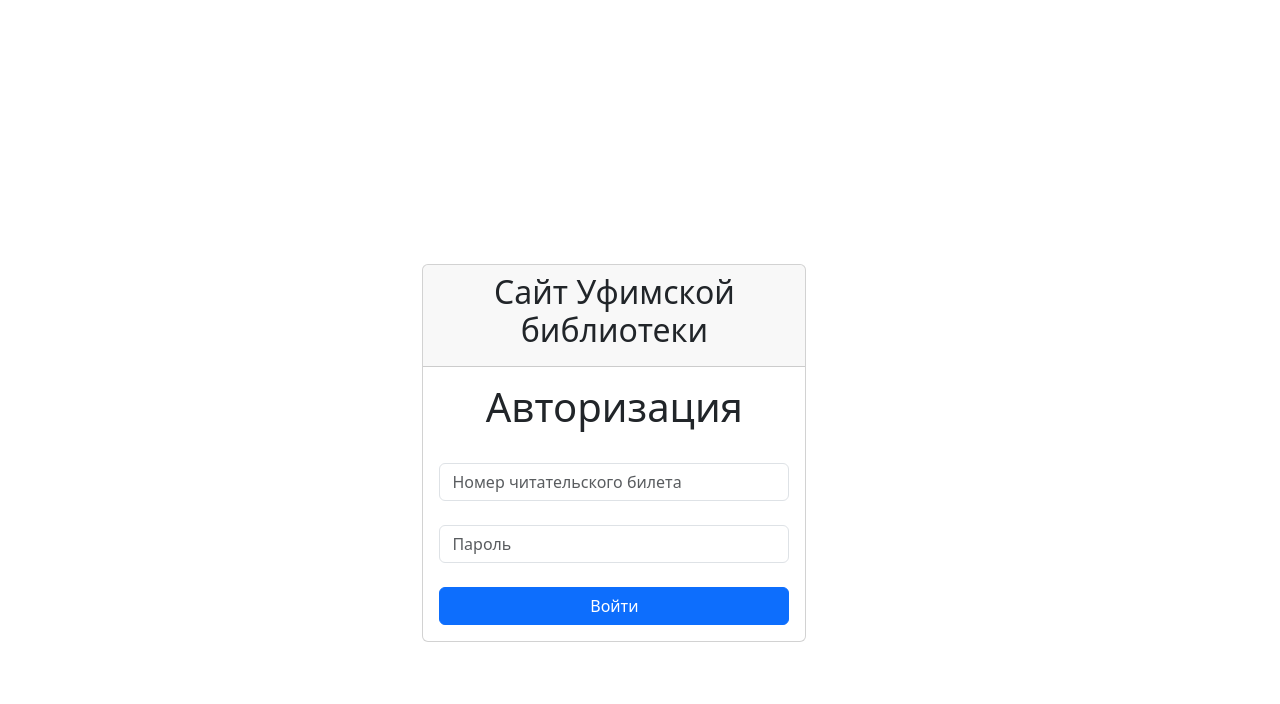
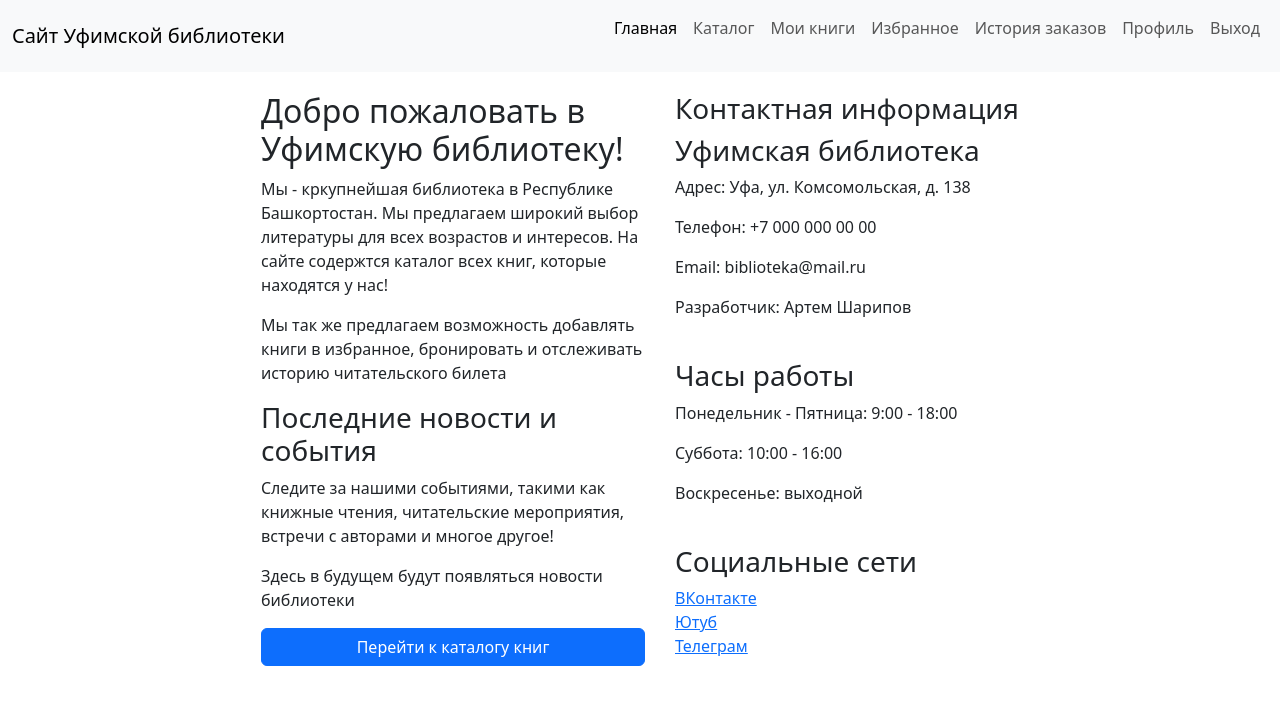
Before and after one commit to LordDeStar/library, a React (Create React App) app: page / in a window 1280 px wide. Shown: the top 704 px of the page. Built offline with nearby package versions, Linux system fonts and the light colour scheme.

Commit message:
Added Home and Catalog pages

```diff
--- a/src/App.jsx
+++ b/src/App.jsx
@@ -2,12 +2,14 @@
 import { useEffect, useState } from "react";
 import { Auth } from "./components/Auth"
 import { Header } from "./components/Header";
+import { Home } from "./components/Home";
+import { Catalog } from "./components/Catalog";
 
 export const App = () => {
   const [user, setUser] = useState(null);
   const [route, setRoute] = useState("home");
   const render = () => {
-    if (!user) {
+    if (!user && false) {
       return <Auth changeUser={setUser} />;
     } else {
       switch (route) {
@@ -15,7 +17,7 @@ export const App = () => {
           return (
             <>
               <Header changeRoute={setRoute} />
-              <h1>Home</h1>
+              <Home />
             </>
 
           );
@@ -23,7 +25,7 @@ export const App = () => {
           return (
             <>
               <Header changeRoute={setRoute} />
-              <h1>Catalog</h1>
+              <Catalog />
             </>
 
           );
--- a/src/components/Auth.jsx
+++ b/src/components/Auth.jsx
@@ -25,7 +25,8 @@ export const Auth = ({ changeUser }) => {
 
     }
     return (
-        <div className="card" align="center" style={{ width: "30%" }}>
+        <div className="body">
+            <div className="card" align="center" style={{ width: "max-content" }}>
             <div className="card-header">
                 <h2>Сайт Уфимской библиотеки</h2>
             </div>
@@ -39,5 +40,6 @@ export const Auth = ({ changeUser }) => {
                 <button className="btn btn-primary" onClick={async () => { await handleClick() }}>Войти</button>
             </div>
         </div>
+        </div>
     );
 }
--- /dev/null
+++ b/src/components/Catalog.jsx
@@ -0,0 +1,34 @@
+export const Catalog = ()=>{
+    return (
+        <div className="catalog-container">
+            <div className="genres">
+                <h3>Жанры</h3>
+                <div className="card">
+                    <ul class="list-group list-group-flush">
+                        <li class="list-group-item"><input className="form-check-input" type="radio" name="genre" /> Все книги</li>
+                        <li class="list-group-item"><input className="form-check-input" type="radio" name="genre" /> Все книги</li>
+                        <li class="list-group-item"><input className="form-check-input" type="radio" name="genre" /> Все книги</li>
+                        <li class="list-group-item"><input className="form-check-input" type="radio" name="genre" /> Все книги</li>
+                        <li class="list-group-item"><input className="form-check-input" type="radio" name="genre" /> Все книги</li>
+                        <li class="list-group-item"><input className="form-check-input" type="radio" name="genre" /> Все книги</li>
+                        <li class="list-group-item"><input className="form-check-input" type="radio" name="genre" /> Все книги</li>
+                        <li class="list-group-item"><input className="form-check-input" type="radio" name="genre" /> Все книги</li>
+                        <li class="list-group-item"><input className="form-check-input" type="radio" name="genre" /> Все книги</li>
+                        <li class="list-group-item"><input className="form-check-input" type="radio" name="genre" /> Все книги</li>
+
+
+                    </ul>
+                </div>
+            </div>
+            <div className="book-list">
+                <div className="book-nav">
+                    <h3>Каталог</h3>
+                    <div class="input-group mb-3">
+                        <input type="text" class="form-control" placeholder="Введите ваш запрос" aria-describedby="button-addon2"/>
+                        <button class="btn btn-primary" type="button" id="button-addon2">Найти</button>
+                    </div>
+                </div>
+            </div>
+        </div>
+    );
+}
--- /dev/null
+++ b/src/components/Home.jsx
@@ -0,0 +1,37 @@
+export const Home = ()=>{
+    return (
+        <div className="home-container">
+            <div>
+                <h2>Добро пожаловать в Уфимскую библиотеку!</h2>
+                <p>Мы - кркупнейшая библиотека в Республике Башкортостан. Мы предлагаем широкий выбор литературы для всех возрастов и интересов. На сайте содержтся каталог всех книг, которые находятся у нас!</p>
+
+                <p>Мы так же предлагаем возможность добавлять книги в избранное, бронировать и отслеживать историю читательского билета</p>
+
+                <h3>Последние новости и события</h3>
+
+                <p>Следите за нашими событиями, такими как книжные чтения, читательские мероприятия, встречи с авторами и многое другое!</p>
+
+                <p>Здесь в будущем будут появляться новости библиотеки</p>
+                <button className="btn btn-primary">Перейти к каталогу книг</button>
+            </div>
+            <div>
+                <h3>Контактная информация</h3>
+                <h3>Уфимская библиотека</h3>
+                <p>Адрес: Уфа, ул. Комсомольская, д. 138</p>
+                <p>Телефон: +7 000 000 00 00</p>
+                <p>Email: biblioteka@mail.ru</p>
+                <p>Разработчик: Артем Шарипов</p>
+                <br />
+                <h3>Часы работы</h3>
+                <p>Понедельник - Пятница: 9:00 - 18:00</p>
+                <p>Суббота: 10:00 - 16:00</p>
+                <p>Воскресенье: выходной</p>
+                <br />
+                <h3>Социальные сети</h3>
+                <a href="#">ВКонтакте</a>
+                <a href="#">Ютуб</a>
+                <a href="#">Телеграм</a>
+            </div>
+        </div>
+    );
+}
--- a/src/style.css
+++ b/src/style.css
@@ -1,9 +1,43 @@
-.card {
-    position: absolute;
-    top: 33%;
-    left: 33%
-}
-
 .card-body>.btn {
     width: 100%;
 }
+.body{
+    height: 100vh;
+    display: flex;
+    justify-content: center;
+    align-items: center;
+}
+.nav-link{
+    cursor: pointer;
+}
+.home-container{
+    margin-top: 20px;
+    margin-bottom: 20px;
+    display: flex;
+    gap: 30px;
+    justify-content: center;
+}
+.home-container > div{
+    display: flex;
+    flex-direction: column;
+    max-width: 30%;
+}
+.catalog-container{
+    display: flex;
+    justify-content: center;
+    gap: 30px;
+}
+.book-nav{
+    display: flex;
+    gap: 10px;
+}
+.book-nav > .input-group{
+    max-width: 250px;
+}
+
+.genres{
+    max-width: 25%;
+}
+.book-list{
+    min-width: 60%;
+}
```
Also changed, not shown: 1 other file (tests, documents, lock files or other folders).
